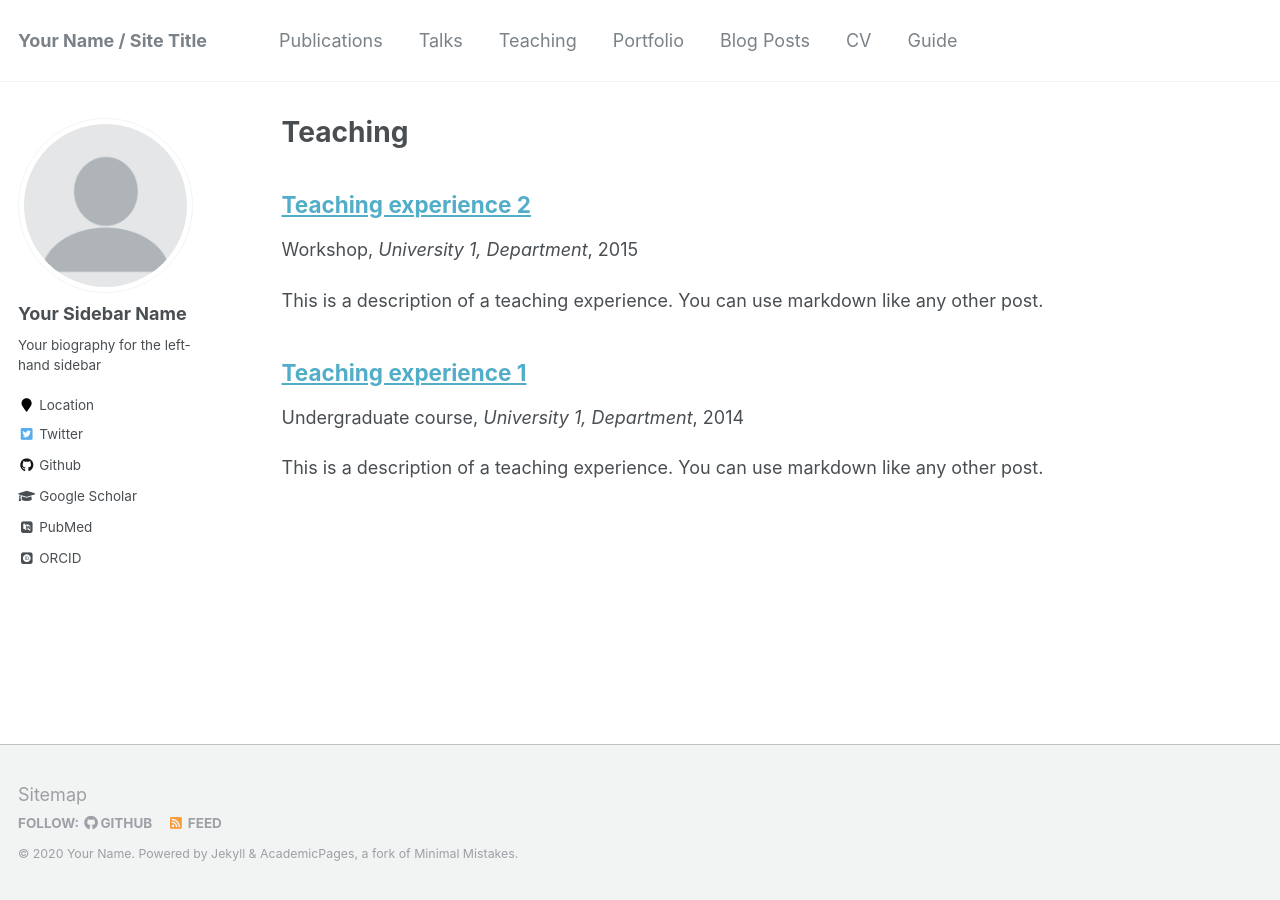
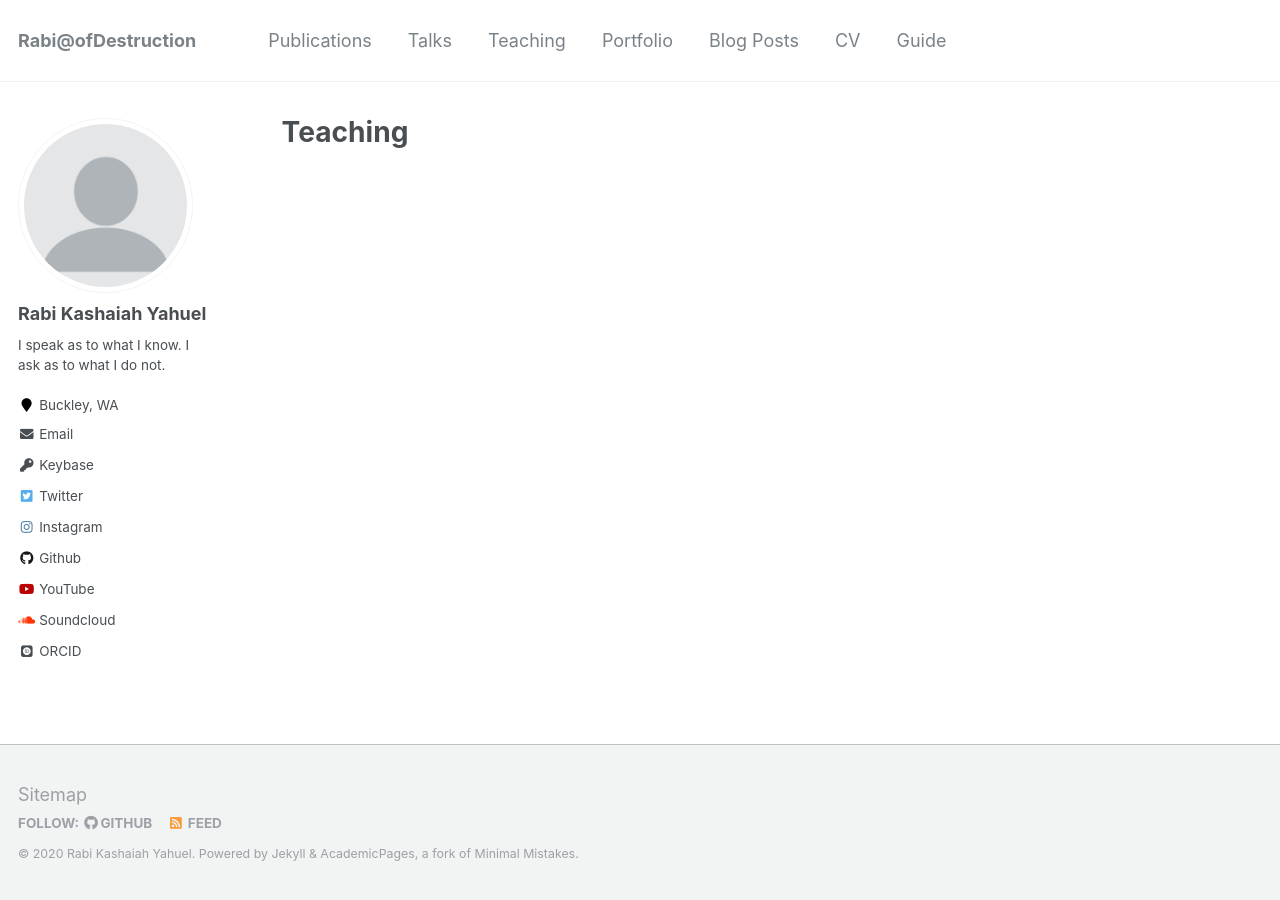
Before and after one commit to NetizenAbel/kashaiahyah85.github.io, a Jekyll site: the page built from _pages/teaching.html, in a window 1280 px wide. Built offline with Jekyll 4.4.1, drawn with Linux system fonts in a browser that asks for light colours; some web fonts are replaced.

Commit message:
modified:   _config.yml

```diff
--- a/_config.yml
+++ b/_config.yml
@@ -7,32 +7,28 @@
 
 # Site Settings
 locale                   : "en-US"
-title                    : "Your Name / Site Title"
+title                    : "Rabi@ofDestruction"
 title_separator          : "-"
-name                     : &name "Your Name"
-description              : &description "personal description"
-url                      : https://academicpages.github.io # the base hostname & protocol for your site e.g. "https://mmistakes.github.io"
+name                     : &name "Rabi Kashaiah Yahuel"
+description              : &description "the title is a play on my name."
+url                      : https://kashaiahyah85.github.io # the base hostname & protocol for your site e.g. "https://mmistakes.github.io"
 baseurl                  : "" # the subpath of your site, e.g. "/blog"
-repository               : "academicpages/academicpages.github.io"
+repository               : "kashaiahyah85/kashaiahyah85.github.io"
 teaser                   :  # filename of teaser fallback teaser image placed in /images/, .e.g. "500x300.png"
 breadcrumbs              : false # true, false (default)
-words_per_minute         : 160
+words_per_minute         : 150
 future                   : true
-read_more                : "disabled" # if enabled, adds "Read more" links to excerpts
-talkmap_link             : false #change to true to add link to talkmap on talks page
+read_more                : "enabled" # if enabled, adds "Read more" links to excerpts
+talkmap_link             : false #change to true to add link to talkmap on sermons page
 comments:
   provider               : # false (default), "disqus", "discourse", "facebook", "google-plus", "staticman", "custom"
   disqus:
     shortname            :
   discourse:
     server               : # https://meta.discourse.org/t/embedding-discourse-comments-via-javascript/31963 , e.g.: meta.discourse.org
-  facebook:
-    appid                :
-    num_posts            : # 5 (default)
-    colorscheme          : # "light" (default), "dark"
 staticman:
   allowedFields          : ['name', 'email', 'url', 'message']
-  branch                 : "gh-pages" # "master", "gh-pages"
+  branch                 : "master" # "master", "gh-pages"
   commitMessage          : "New comment."
   filename               : comment-{@timestamp}
   format                 : "yml"
@@ -58,10 +54,6 @@ yandex_site_verification :
 # Social Sharing
 twitter:
   username               : &twitter
-facebook:
-  username               :
-  app_id                 :
-  publisher              :
 og_image                 :  # Open Graph/Twitter default site image
 # For specifying social profiles
 # - https://developers.google.com/structured-data/customize/social-profiles
@@ -71,50 +63,33 @@ social:
   links: # An array of links to social media profiles
 
 
-# Analytics
-analytics:
-  provider               :  "google-universal" # false (default), "google", "google-universal", "custom"
-  google:
-    tracking_id          :
-
-
 # Site Author
 author:
-  name             : "Your Sidebar Name"
+  name             : "Rabi Kashaiah Yahuel"
   avatar           : "profile.png"
-  bio              : "Your biography for the left-hand sidebar"
-  location         : "Location"
-  employer         :
-  pubmed           : "https://www.ncbi.nlm.nih.gov/pubmed/?term=john+snow"
-  googlescholar    : "http://yourfullgooglescholarurl.com"
-  email            :
-  researchgate     :  # example: "https://www.researchgate.net/profile/yourprofile"
+  bio              : "I speak as to what I know. I ask as to what I do not."
+  location         : "Buckley, WA"
+  email            : "kashaiahyah85@icloud.com"
   uri              :
   bitbucket        :
   codepen          :
   dribbble         :
   flickr           :
-  facebook         :
-  foursquare       :
-  github           : "academicpages"
-  google_plus      :
-  keybase          :
-  instagram        :
+  github           : "kashaiahyah85"
+  keybase          : "kashaiahyahuel85"
+  instagram        : "i-catch-feels"
   impactstory      : #"https://profiles.impactstory.org/u/xxxx-xxxx-xxxx-xxxx"
   lastfm           :
   linkedin         :
   orcid            : "http://orcid.org/yourorcidurl"
   pinterest        :
-  soundcloud       :
+  soundcloud       : "kashaiahyah85"
   stackoverflow    : # http://stackoverflow.com/users/123456/username
   steam            :
-  tumblr           :
-  twitter          : "replacethistwitterhandle"
-  vine             :
+  twitter          : "kashaiahyah85"
   weibo            :
   xing             :
-  youtube          :
-  wikipedia        :
+  youtube          : "kashaiahyah85"
 
 
 # Reading Files
@@ -175,16 +150,13 @@ kramdown:
 
 # Collections
 collections:
-  teaching:
-    output: true
-    permalink: /:collection/:path/
   publications:
     output: true
     permalink: /:collection/:path/
-  portfolio:
+  sermons:
     output: true
     permalink: /:collection/:path/
-  talks:
+  studies:
     output: true
     permalink: /:collection/:path/
 
@@ -209,10 +181,10 @@ defaults:
     values:
       layout: single
       author_profile: true
-  # _teaching
+  # _studies
   - scope:
       path: ""
-      type: teaching
+      type: studies
     values:
       layout: single
       author_profile: true
@@ -236,10 +208,10 @@ defaults:
       author_profile: true
       share: true
       comment: true
-  # _talks
+  # _sermons
   - scope:
       path: ""
-      type: talks
+      type: sermons
     values:
       layout: talk
       author_profile: true
```
